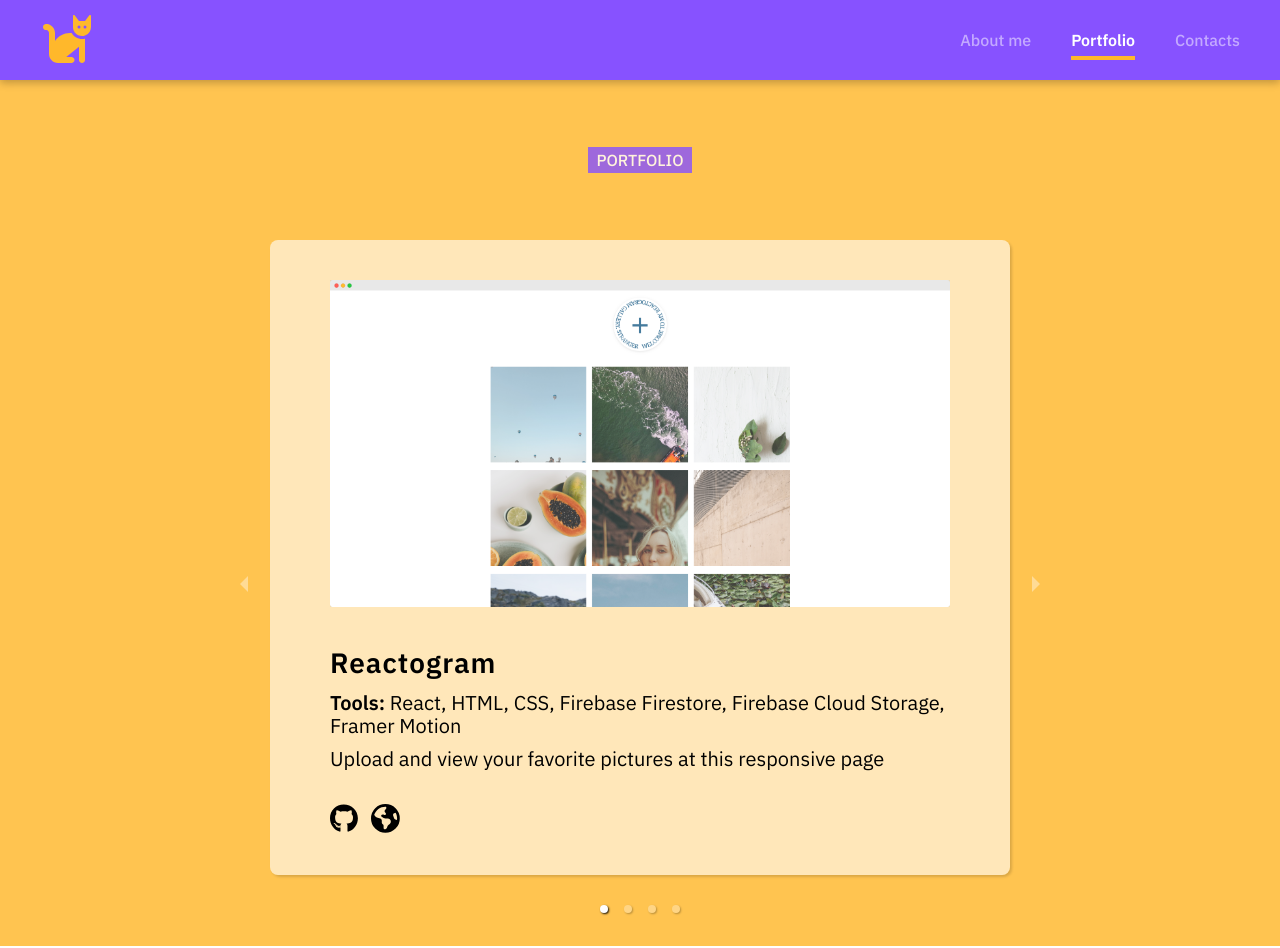
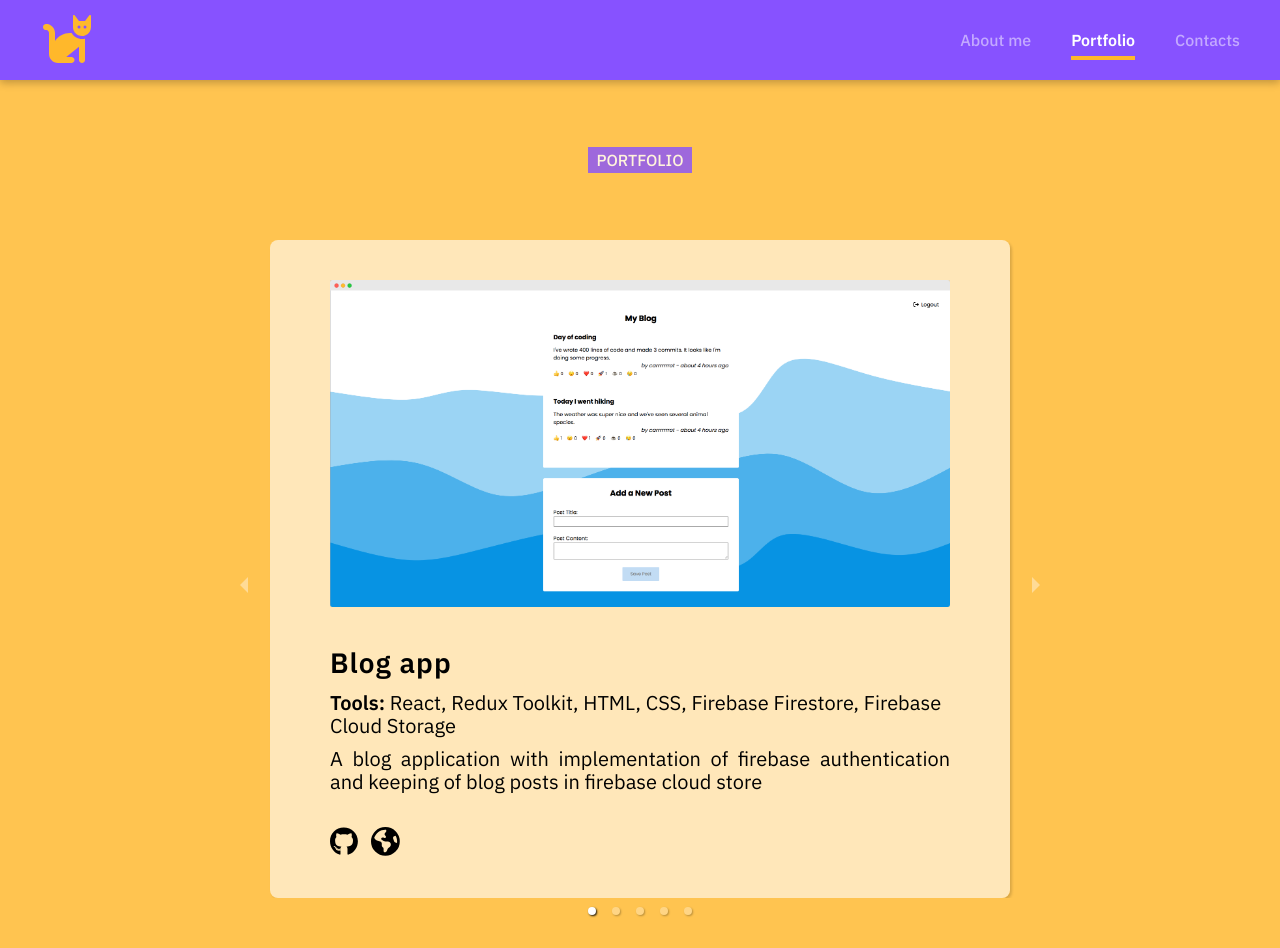
Before and after one commit to kremlevmax/hire-me, a React (Create React App) app: page /#/portfolio in a window 1280 px wide. Built offline with nearby package versions, Linux system fonts and the light colour scheme.

Commit message:
Update portfolio

```diff
--- a/src/components/Portfolio.js
+++ b/src/components/Portfolio.js
@@ -4,6 +4,7 @@ import visitAfrica from "../images/visitAfrica.png";
 import adoptGoodBoy from "../images/adoptGoodBoy.png";
 import todoList from "../images/todoList.png";
 import reactogram from "../images/reactogram.png";
+import blog from "../images/blog.png";
 
 import "react-responsive-carousel/lib/styles/carousel.min.css"; // requires a loader
 import "./Portfolio.css";
@@ -13,6 +14,22 @@ import AnimatedPage from "./AnimatedPage";
 
 function Portfolio() {
   const projectCards = [
+    {
+      screenshot: blog,
+      name: "Blog app",
+      tools: [
+        "React",
+        "Redux Toolkit",
+        "HTML",
+        "CSS",
+        "Firebase Firestore",
+        "Firebase Cloud Storage",
+      ],
+      description:
+        "A blog application with implementation of firebase authentication and keeping of blog posts in firebase cloud store",
+      source: "https://github.com/kremlevmax/blog-app-redux-toolkit",
+      online: "https://kremlevmax.github.io/blog-app-redux-toolkit/",
+    },
     {
       screenshot: reactogram,
       name: "Reactogram",
```
Also changed, not shown: src/images/blog.png (added).
